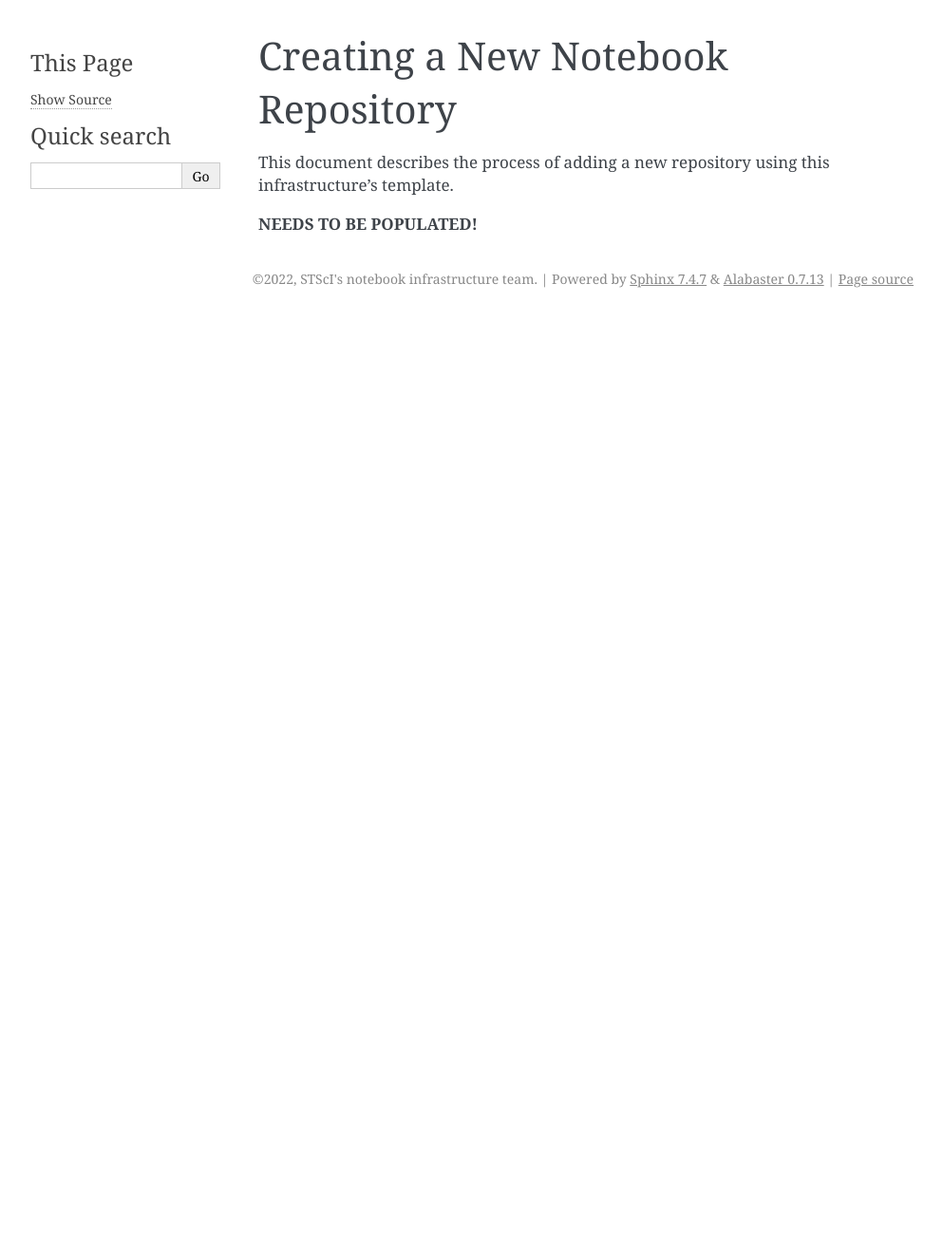
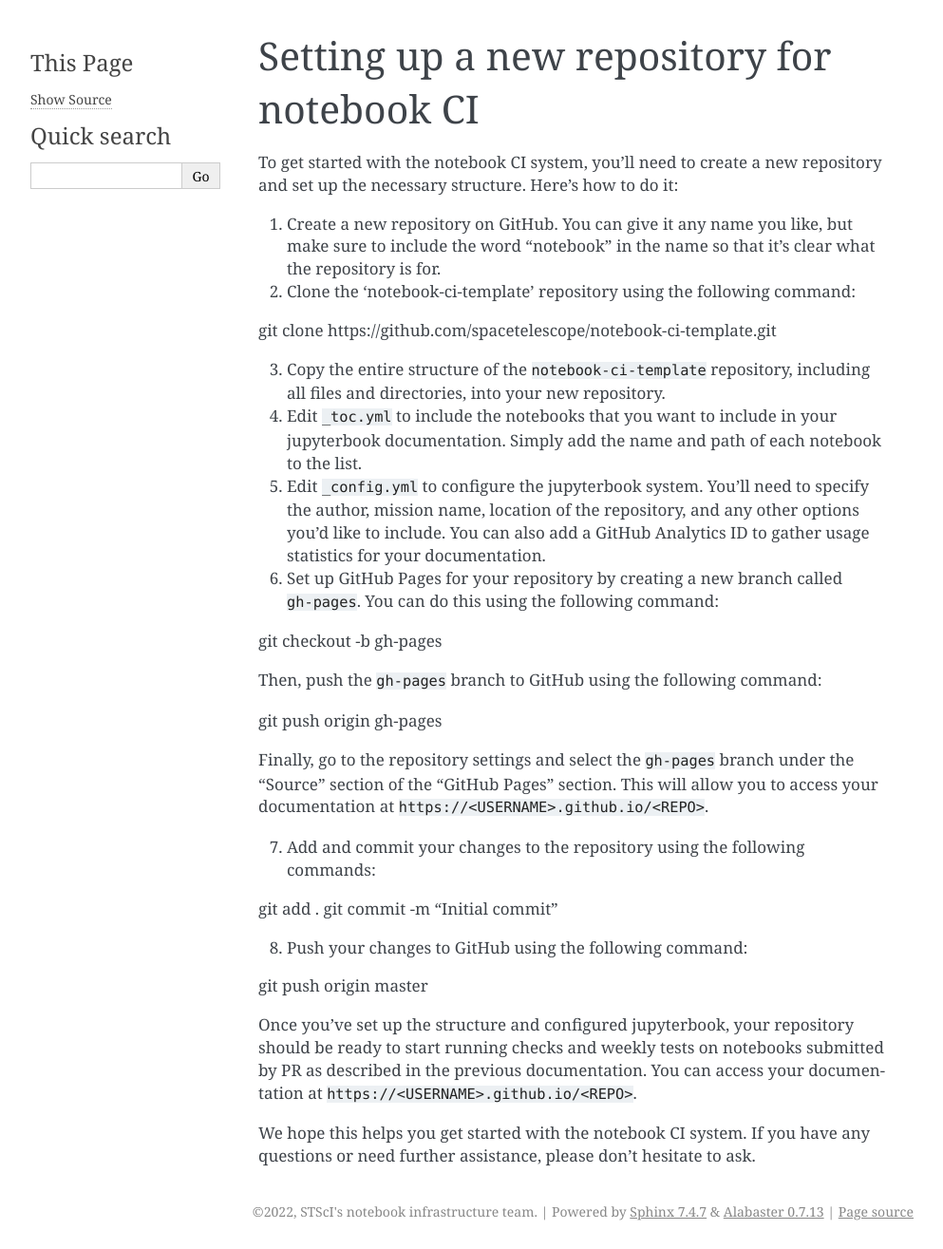
Before and after one commit to spacetelescope/notebook-infrastructure, a Sphinx documentation site: the page built from docs/creating_a_repo.md, in a window 1280 px wide. Shown: the whole page at 95% size, without its empty margins (148-1141 px from the left). Built offline with Sphinx 7.4.7, drawn with Linux system fonts in a browser that asks for light colours; before the commit the page ends 900 px from its top, so only the background shows below that.

Commit message:
Update creating_a_repo.md

```diff
--- a/docs/creating_a_repo.md
+++ b/docs/creating_a_repo.md
@@ -1,5 +1,39 @@
-# Creating a New Notebook Repository
+## Setting up a new repository for notebook CI
 
-This document describes the process of adding a new repository using this infrastructure's template.
+To get started with the notebook CI system, you'll need to create a new repository and set up the necessary structure. Here's how to do it:
 
-**NEEDS TO BE POPULATED!**
+1. Create a new repository on GitHub. You can give it any name you like, but make sure to include the word "notebook" in the name so that it's clear what the repository is for.
+
+2. Clone the 'notebook-ci-template' repository using the following command:
+
+git clone https://github.com/spacetelescope/notebook-ci-template.git
+
+3. Copy the entire structure of the `notebook-ci-template` repository, including all files and directories, into your new repository.
+
+4. Edit `_toc.yml` to include the notebooks that you want to include in your jupyterbook documentation. Simply add the name and path of each notebook to the list.
+
+5. Edit `_config.yml` to configure the jupyterbook system. You'll need to specify the author, mission name, location of the repository, and any other options you'd like to include. You can also add a GitHub Analytics ID to gather usage statistics for your documentation.
+
+6. Set up GitHub Pages for your repository by creating a new branch called `gh-pages`. You can do this using the following command:
+
+git checkout -b gh-pages
+
+Then, push the `gh-pages` branch to GitHub using the following command:
+
+git push origin gh-pages
+
+
+Finally, go to the repository settings and select the `gh-pages` branch under the "Source" section of the "GitHub Pages" section. This will allow you to access your documentation at `https://<USERNAME>.github.io/<REPO>`.
+
+7. Add and commit your changes to the repository using the following commands:
+
+git add .
+git commit -m "Initial commit"
+
+8. Push your changes to GitHub using the following command:
+
+git push origin master
+
+Once you've set up the structure and configured jupyterbook, your repository should be ready to start running checks and weekly tests on notebooks submitted by PR as described in the previous documentation. You can access your documentation at `https://<USERNAME>.github.io/<REPO>`.
+
+We hope this helps you get started with the notebook CI system. If you have any questions or need further assistance, please don't hesitate to ask.
```
